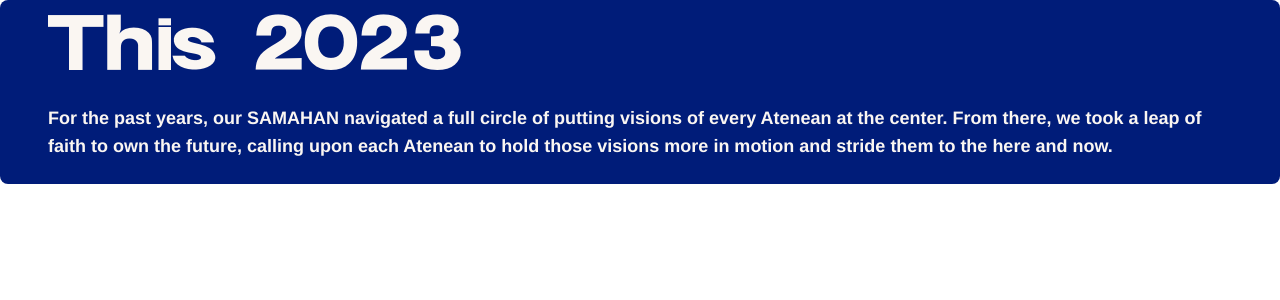
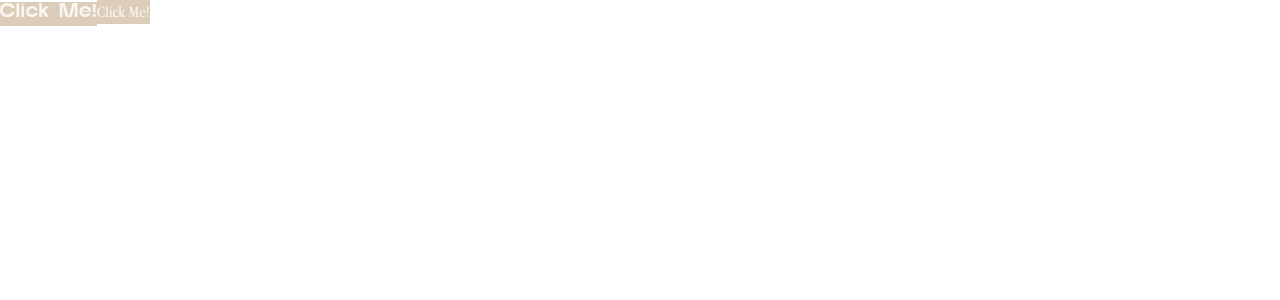
Before and after one commit to SAMAHAN-Systems-Development/samahan-at-the-get-go, a Next.js app: page / in a window 1280 px wide. Shown: the top 300 px of the page. Built offline with nearby package versions, Linux system fonts and the light colour scheme.

Commit message:
fix: restored home page

```diff
--- a/src/components/Home/HomePage.tsx
+++ b/src/components/Home/HomePage.tsx
@@ -1,12 +1,12 @@
 import type { FC } from "react";
 import React from "react";
 
-import AboutForthSectionBlueCard from "@/components/ui/AboutPage/AboutForthSectionBlueCard";
+import Button from "@/components/ui/Button";
 
 const HomePage: FC = () => {
   return (
     <>
-      {/* <Button
+      <Button
         href="https://www.samahan.addu.edu.ph/"
         className="font-artega bg-beige text-white"
       >
@@ -17,8 +17,7 @@ const HomePage: FC = () => {
         className="font-appleGaramound bg-beige text-white"
       >
         Click Me!
-      </Button> */}
-      <AboutForthSectionBlueCard year="This 2023" />
+      </Button>
     </>
   );
 };
```
